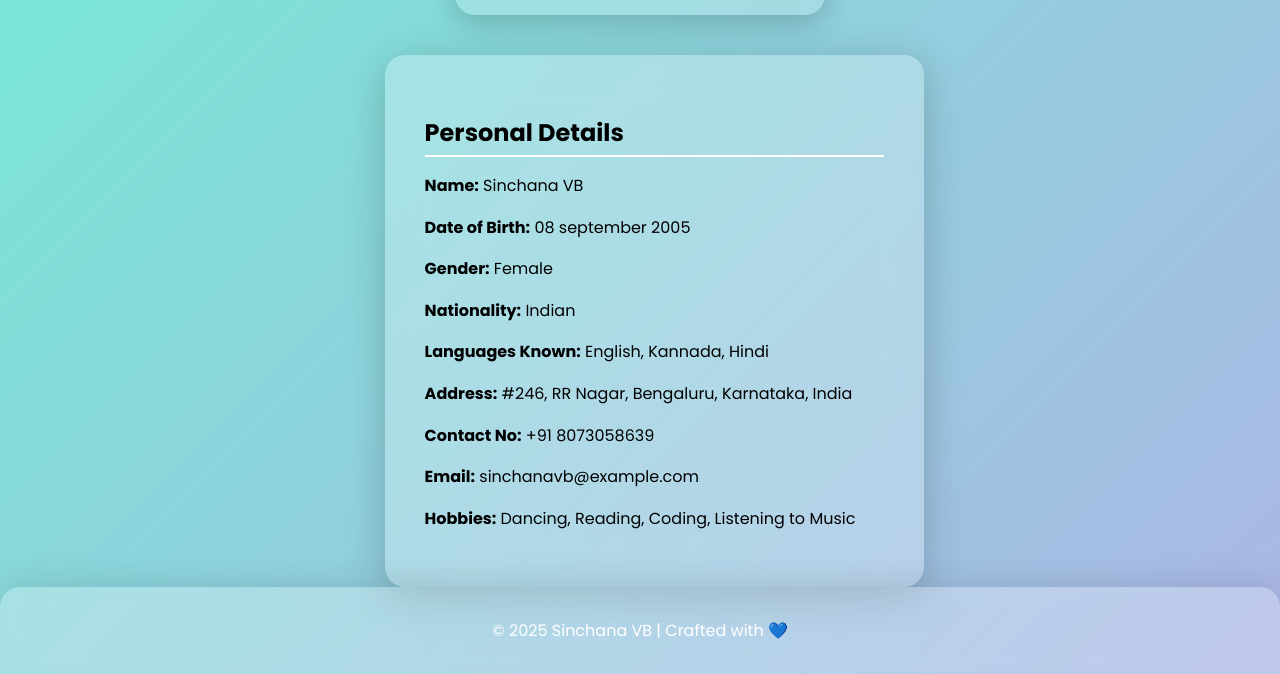
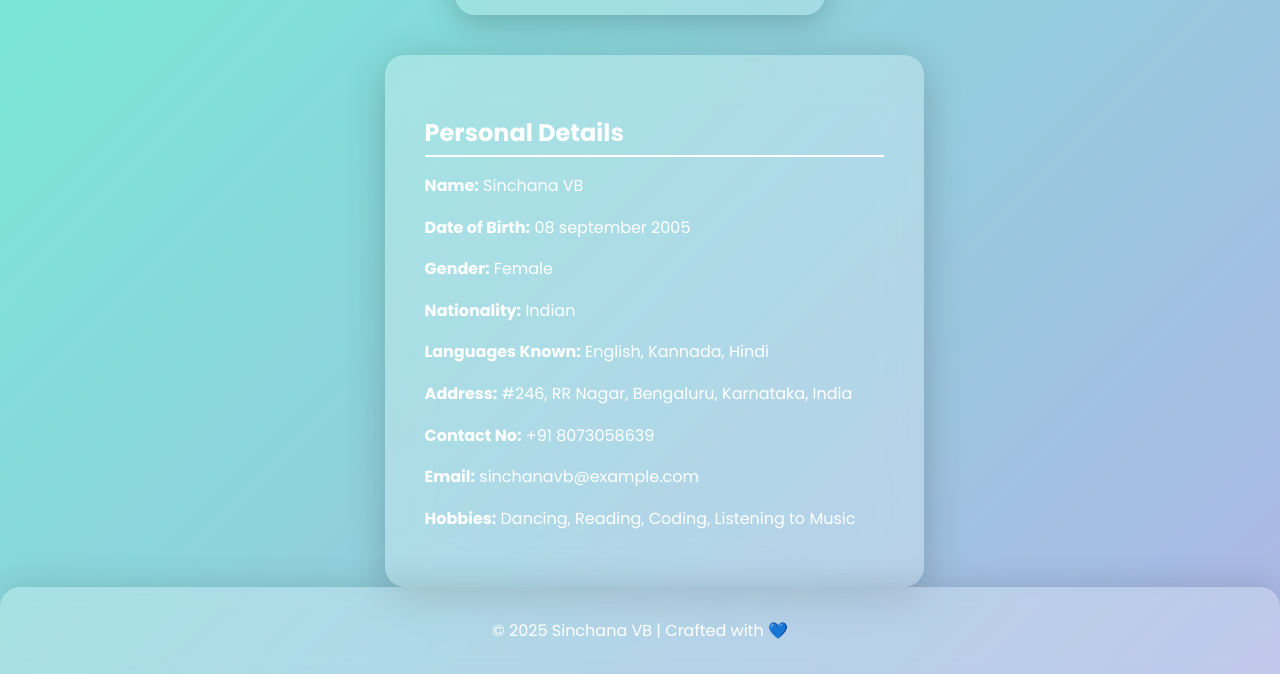
Before and after one commit to Sinchana2005-crypto/my-website, a plain HTML site: page index.html in a window 1280 px wide. Shown: the part 217-891 px from the top of the page. Drawn offline with nearby package versions, Linux system fonts and the light colour scheme.

```diff
--- a/style.css
+++ b/style.css
@@ -69,13 +69,13 @@ nav a.active {
   margin-top: 40px;
   width: 90%;
   max-width: 700px;
-  color: black;
+  color: #fff;
   box-shadow: 0 8px 40px rgba(0, 0, 0, 0.2);
   animation: fadeIn 1.2s ease-in-out;
 }
 
 .bio-card h2 {
-  color: black;
+  color: #fff;
   border-bottom: 2px solid #fff;
   padding-bottom: 5px;
   margin-bottom: 15px;
```
